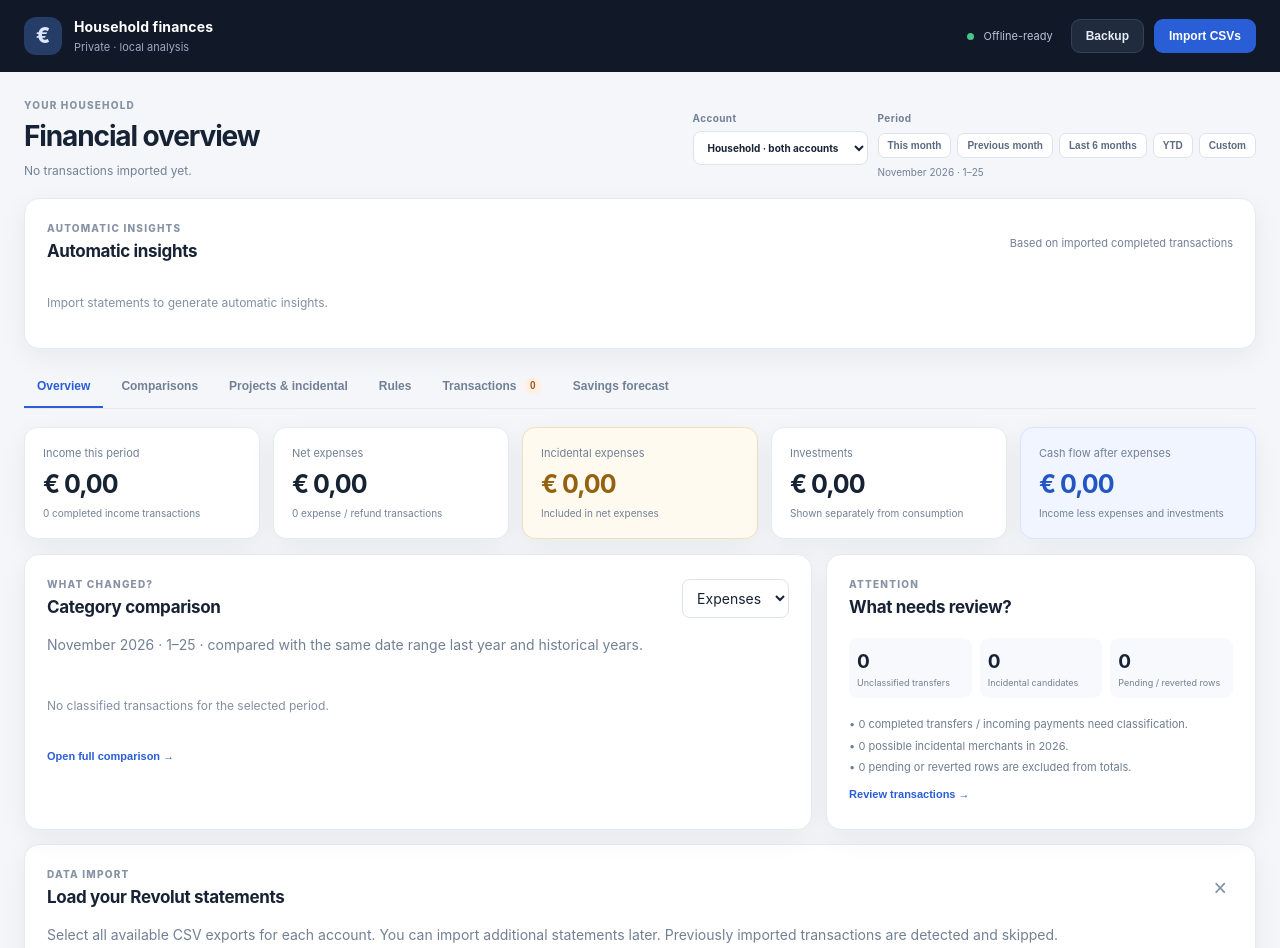
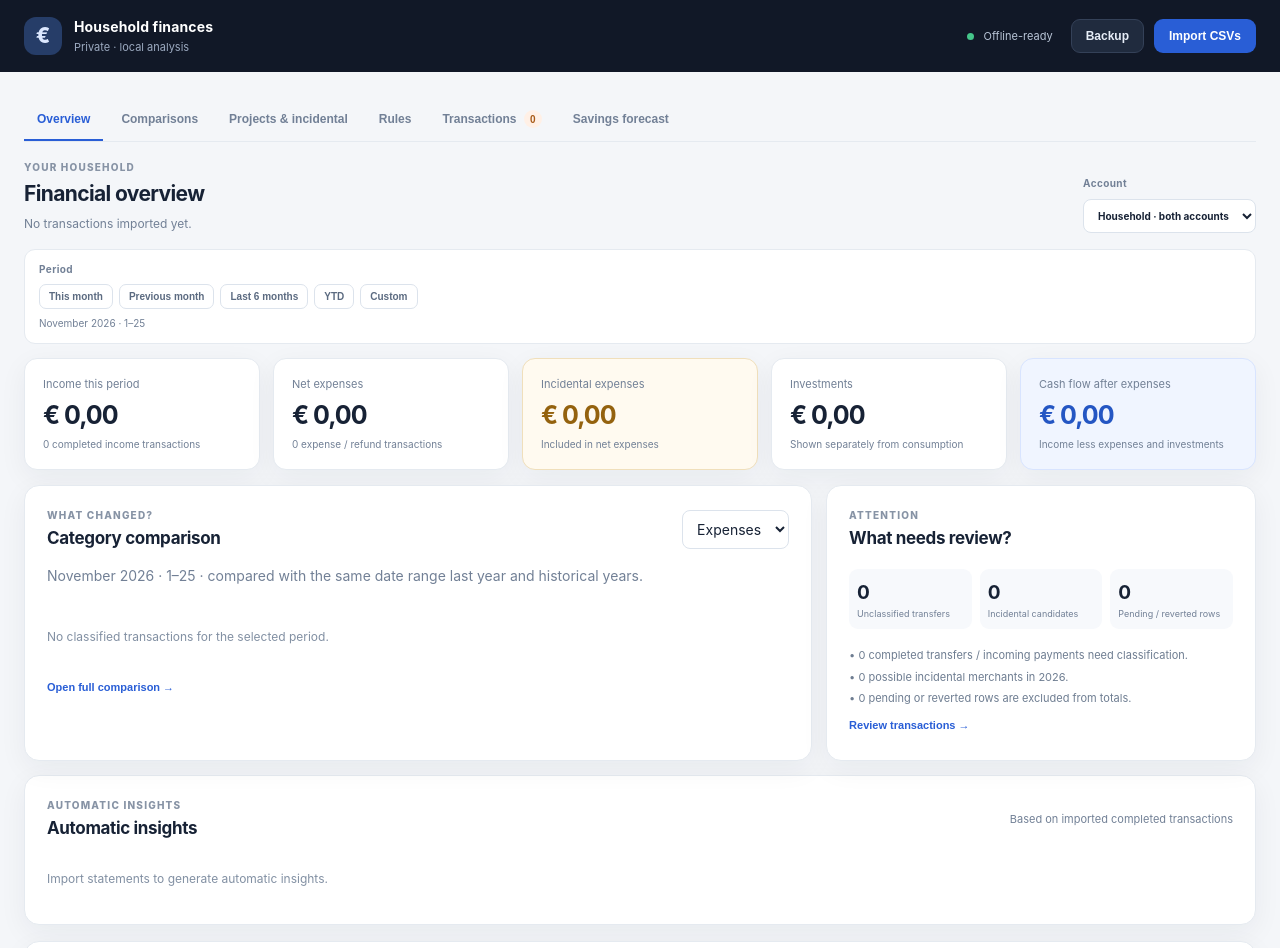
Before and after one commit to dan1982Mc/Ex-Dasboard, a plain HTML site: page index.html in a window 1280 px wide. Shown: the top 948 px of the page. Drawn offline with Linux system fonts and the light colour scheme.

Commit message:
Align Overview header and period selector with other pages

```diff
--- a/index.html
+++ b/index.html
@@ -29,11 +29,22 @@
 
 
 
-      <div class="workspace-head home-section" id="householdHeader">
-        <div><div class="eyebrow">YOUR HOUSEHOLD</div><h1>Financial overview</h1><p id="dataStatus" class="muted">No transactions imported yet.</p></div>
-        <div class="head-filters">
-          <label>Account<select id="accountFilter"><option value="all">Household · both accounts</option><option value="Dan">Dan</option><option value="Anca">Anca</option></select></label>
-          <div class="period-picker shared-period-picker" data-period-picker>
+      <nav class="tabs"
+ aria-label="Dashboard sections">
+        <button class="tab active" data-tab="overview">Overview</button>
+        <button class="tab" data-tab="compare">Comparisons</button>
+        <button class="tab" data-tab="projects">Projects & incidental</button>
+        <button class="tab" data-tab="rules">Rules</button>
+        <button class="tab" data-tab="transactions">Transactions <span id="reviewBadge" class="tab-badge">0</span></button>
+        <button class="tab" data-tab="forecast">Savings forecast</button>
+      </nav>
+
+      <section class="page active home-section" id="page-overview">
+        <div class="page-intro">
+          <div><div class="eyebrow">YOUR HOUSEHOLD</div><h2>Financial overview</h2><p id="dataStatus" class="muted">No transactions imported yet.</p></div>
+          <label class="inline-select">Account<select id="accountFilter"><option value="all">Household · both accounts</option><option value="Dan">Dan</option><option value="Anca">Anca</option></select></label>
+        </div>
+        <div class="period-picker shared-period-picker" data-period-picker>
           <span class="filter-caption">Period</span>
           <div class="period-presets">
             <button type="button" class="period-button" data-period-preset="this-month">This month</button>
@@ -48,26 +59,7 @@
             <button type="button" class="button button-primary" data-apply-custom-period>Apply</button>
           </div>
           <span class="period-label" data-period-label>—</span>
-        </div><input type="month" id="periodFilter" hidden>
         </div>
-      </div>
-
-      <article id="automaticInsightsPanel" class="panel insight-panel home-section">
-          <div class="section-heading"><div><div class="eyebrow">AUTOMATIC INSIGHTS</div><h2>Automatic insights</h2></div><span class="muted small">Based on imported completed transactions</span></div>
-          <div id="insights" class="insight-grid"><div class="empty-state">Insights appear after importing transactions.</div></div>
-        </article>
-
-      <nav class="tabs"
- aria-label="Dashboard sections">
-        <button class="tab active" data-tab="overview">Overview</button>
-        <button class="tab" data-tab="compare">Comparisons</button>
-        <button class="tab" data-tab="projects">Projects & incidental</button>
-        <button class="tab" data-tab="rules">Rules</button>
-        <button class="tab" data-tab="transactions">Transactions <span id="reviewBadge" class="tab-badge">0</span></button>
-        <button class="tab" data-tab="forecast">Savings forecast</button>
-      </nav>
-
-      <section class="page active home-section" id="page-overview">
         <div class="kpi-grid overview-kpi-grid">
           <article class="kpi-card"><span>Income this period</span><strong id="kpiIncome">€0</strong><small id="kpiIncomeSub">Completed income transactions</small></article>
           <article class="kpi-card"><span>Net expenses</span><strong id="kpiExpenses">€0</strong><small id="kpiExpensesSub">Expenses less refunds</small></article>
@@ -95,6 +87,11 @@
         </div>
 
       </section>
+
+      <article id="automaticInsightsPanel" class="panel insight-panel home-section">
+          <div class="section-heading"><div><div class="eyebrow">AUTOMATIC INSIGHTS</div><h2>Automatic insights</h2></div><span class="muted small">Based on imported completed transactions</span></div>
+          <div id="insights" class="insight-grid"><div class="empty-state">Insights appear after importing transactions.</div></div>
+        </article>
 
     <section class="import-panel panel home-section" id="importPanel">
       <div class="section-heading">
```
